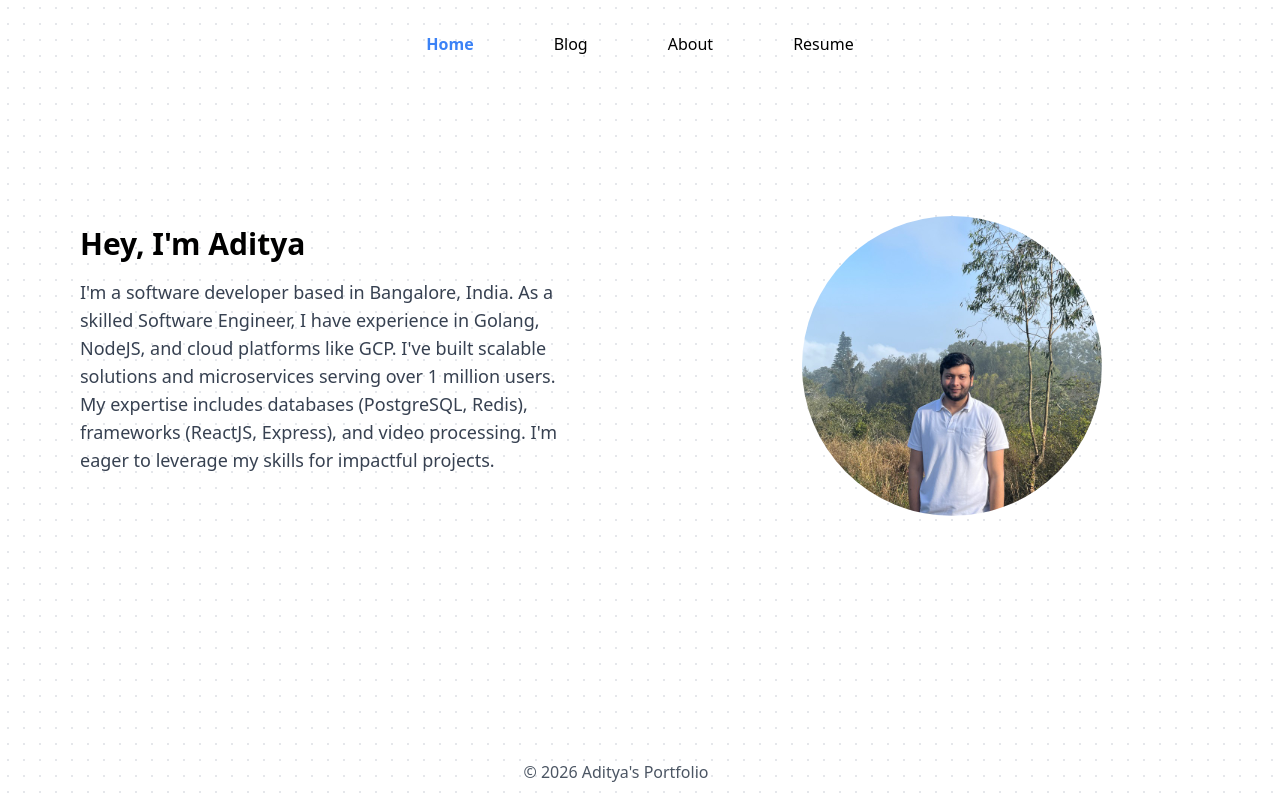
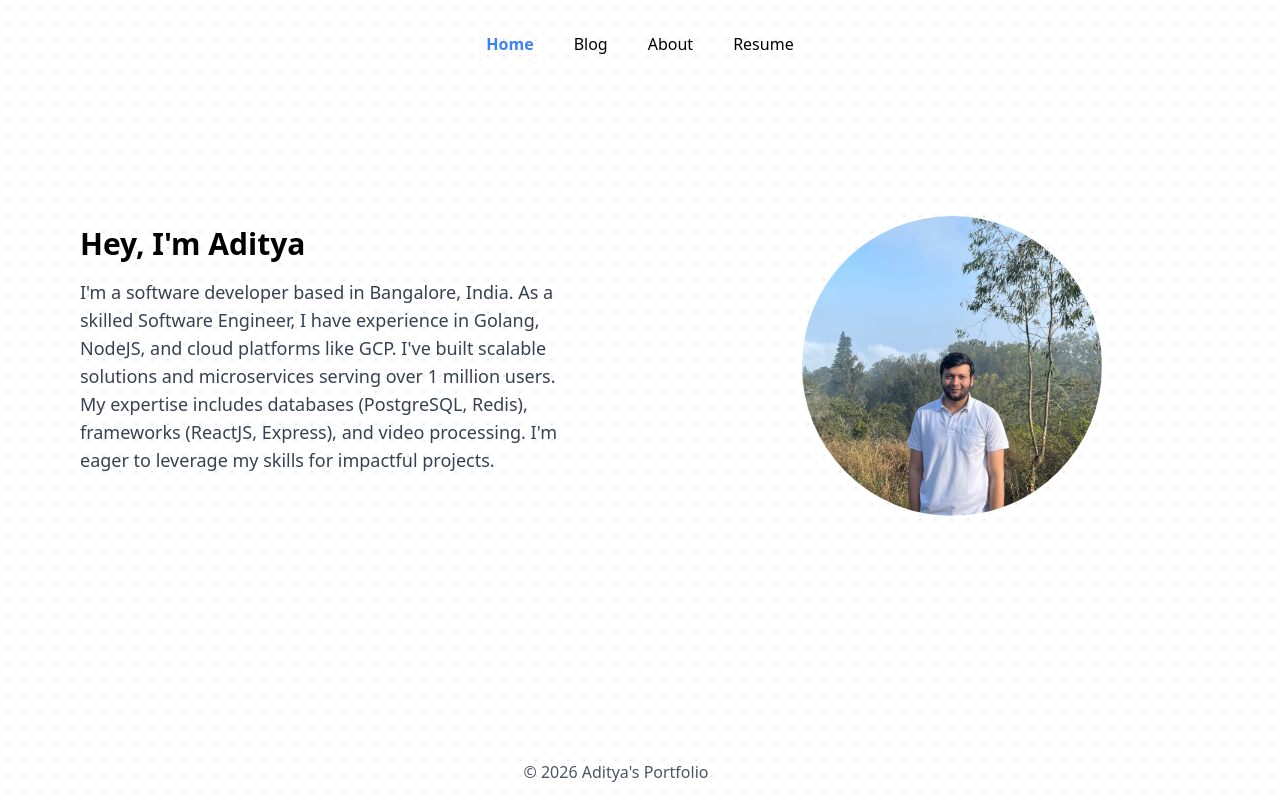
Before and after one commit to apshada/portfolio, a Next.js app: page / in a window 1280 px wide. Built offline with nearby package versions, Linux system fonts and the light colour scheme.

Commit message:
Reduce header padding

```diff
--- a/src/components/header.tsx
+++ b/src/components/header.tsx
@@ -24,7 +24,7 @@ const Header = ({ titlePre = "" }) => {
 			</Head>
       <ul className="list-none p-0">
         {navItems.map(({ label, page, link }) => (
-          <li key={label} className="inline-block px-10">
+          <li key={label} className="inline-block px-5">
             {page ? (
               <Link
                 href={page}
```
